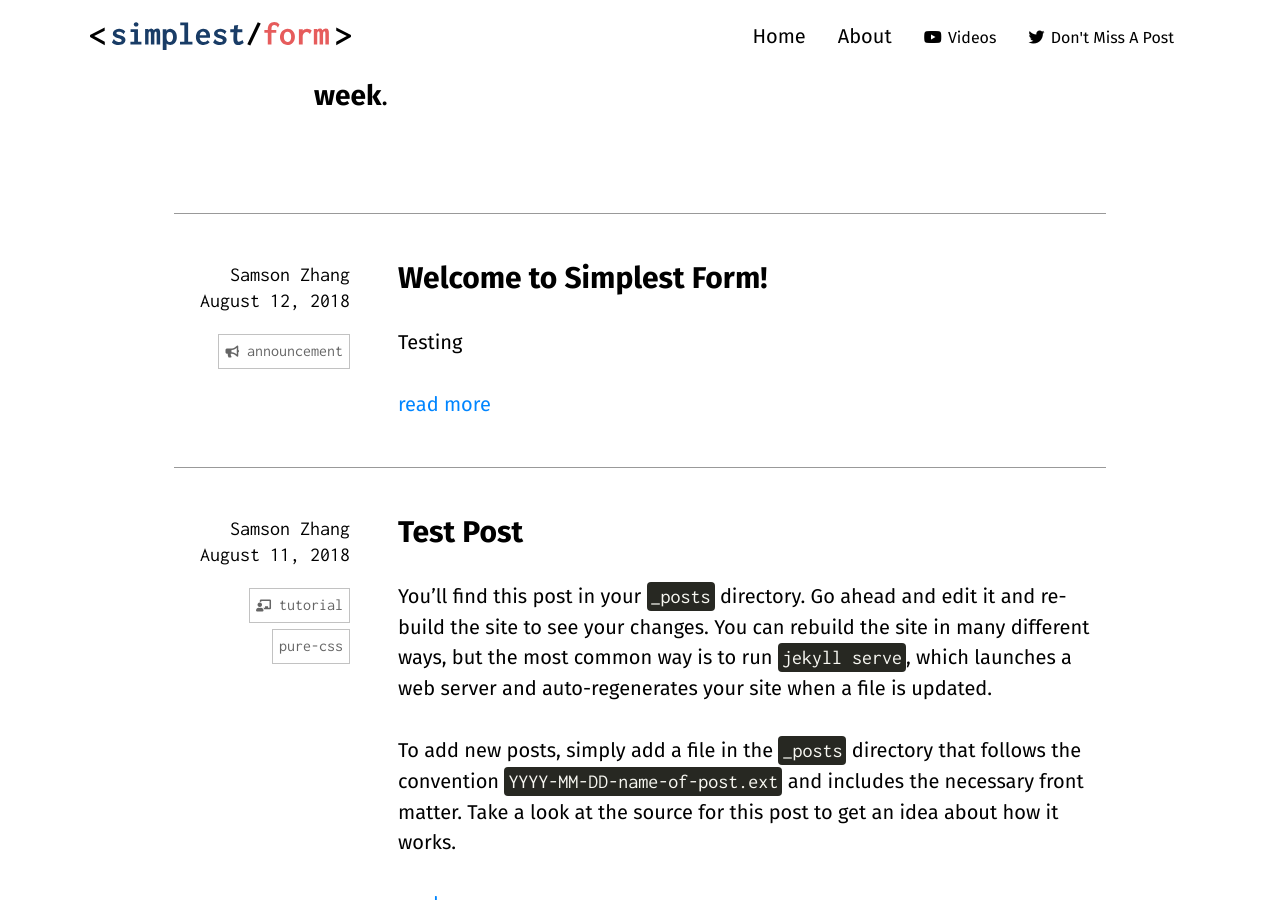
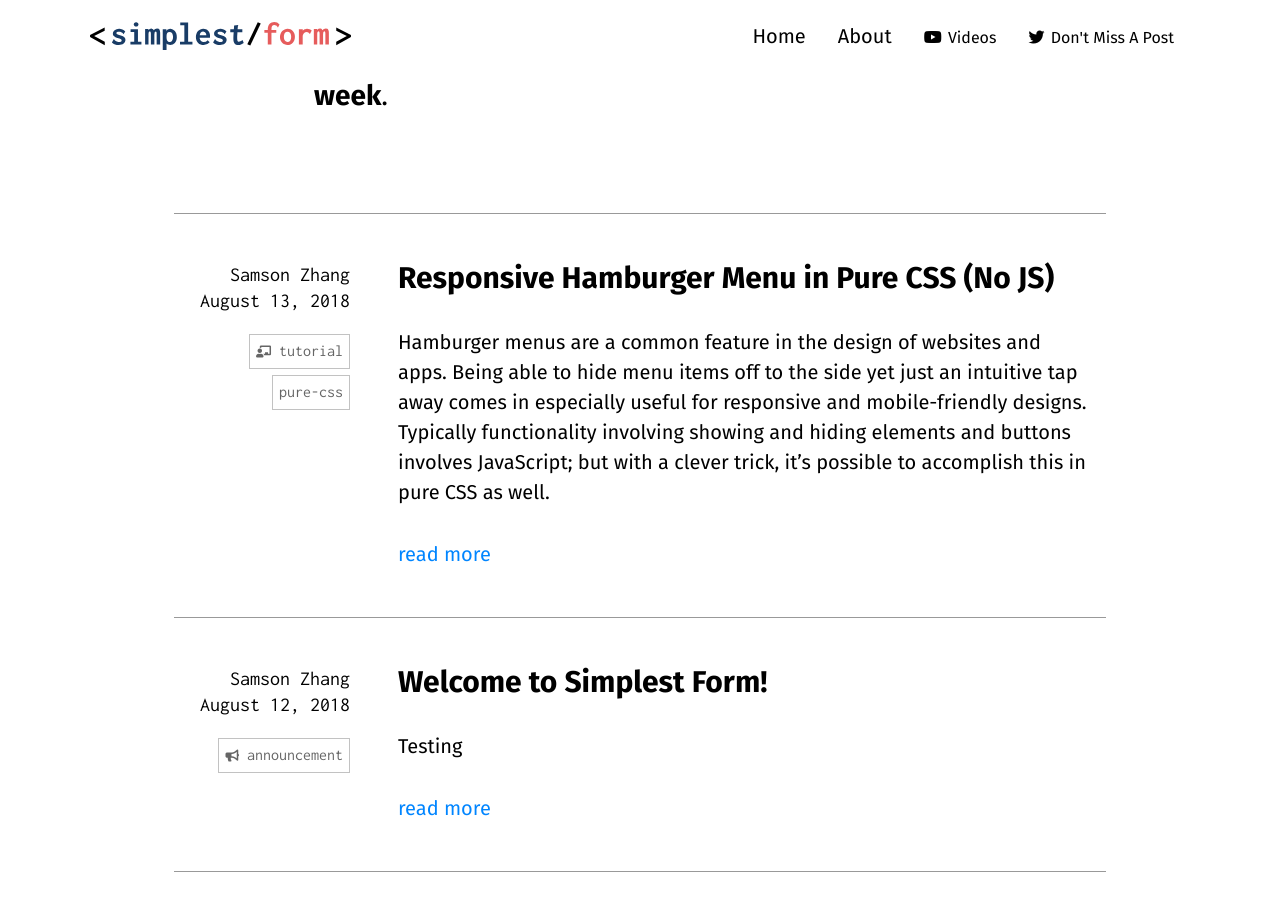
Before and after one commit to SimplestForm/simplestform.github.io, a Jekyll site: the page built from index.html, in a window 1280 px wide and 900 px high, scrolled down 465 px. Built offline with Jekyll 4.4.1, drawn with Linux system fonts in a browser that asks for light colours; nearby versions of some CDN libraries; some web fonts are replaced; the list of posts is cut into pages by our own code.

Commit message:
Hamburger Menu Article

```diff
--- /dev/null
+++ b/_posts/2018-08-13-pure-css-hamburger.md
@@ -0,0 +1,41 @@
+---
+layout: post
+author: Samson Zhang
+title:  "Responsive Hamburger Menu in Pure CSS (No JS)"
+date:   2018-08-13 08:00:00 -0400
+tags: tutorial pure-css
+---
+
+Hamburger menus are a common feature in the design of websites and apps. Being able to hide menu items off to the side yet just an intuitive tap away comes in especially useful for responsive and mobile-friendly designs. Typically functionality involving showing and hiding elements and buttons involves JavaScript; but with a clever trick, it's possible to accomplish this in pure CSS as well.
+
+<!--break-->
+
+## The Final Product
+
+{% highlight html %}
+<input type='checkbox' id='hamburger'>
+<label for='hamburger'></label>
+<div id='hamburger-menu'></div>
+{% endhighlight %}
+
+{% highlight css %}
+#hamburger{
+  display: none;
+}
+
+#hamburger-menu{
+}
+
+#hamburger:checked ~ #hamburger-menu{
+}
+{% endhighlight %}
+
+## Thinking Through It
+
+A hamburger menu has two states: retracted (the default) and expanded. These states are toggled between at the press of a button, and during each state applicable code is applied that hides or shows the menu itself. This can easily be coded in JavaScript; without it, though, we have to get a bit clever and use an **HTML checkbox**.
+
+A checkbox automatically has two states, checked and unchecked, and we can access this in CSS using the :checked selector:
+
+{}
+
+Furthermore, we can
```
Also changed, not shown: _posts/2018-08-12-welcome-to-sf.md (+1 -1 lines).
